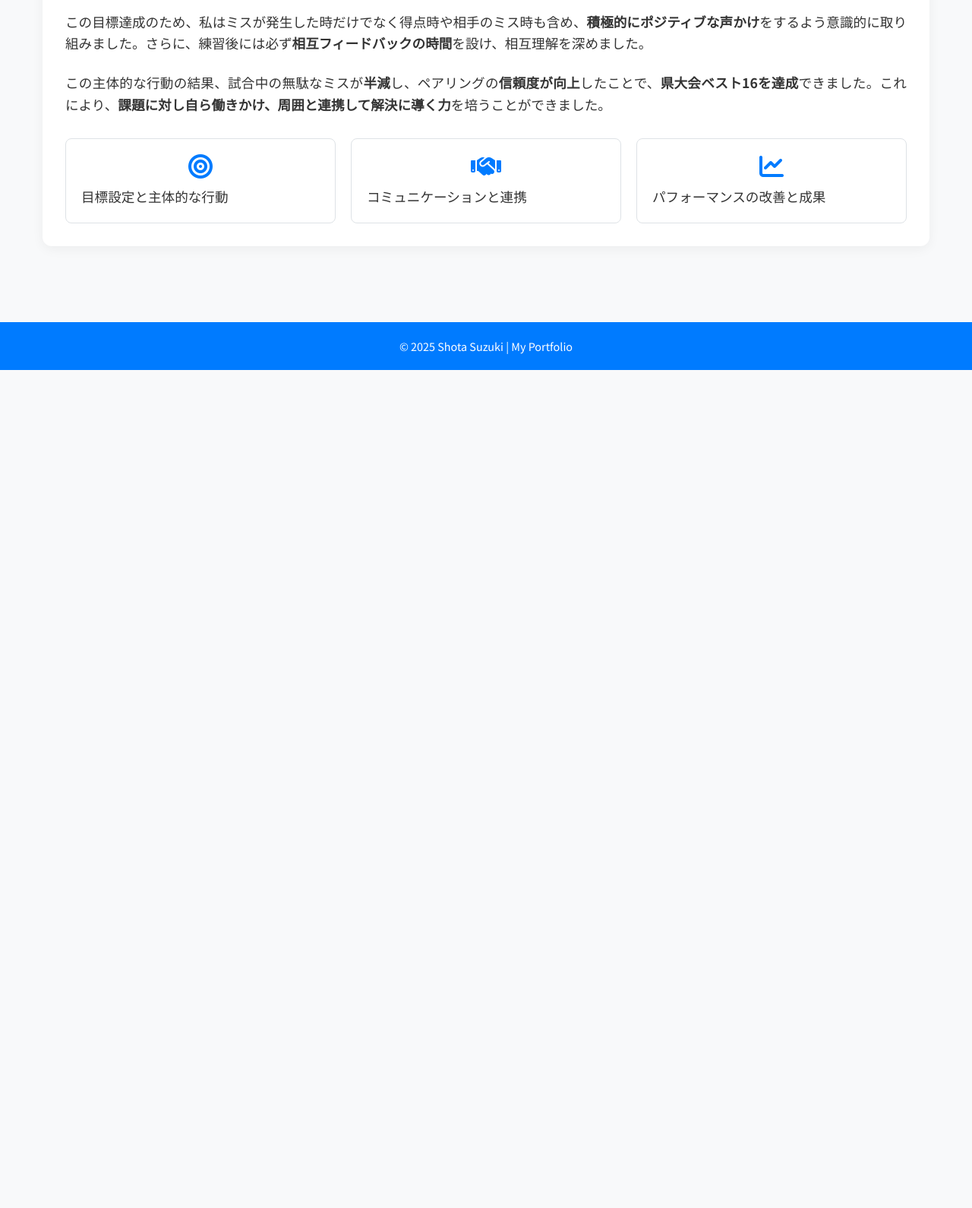
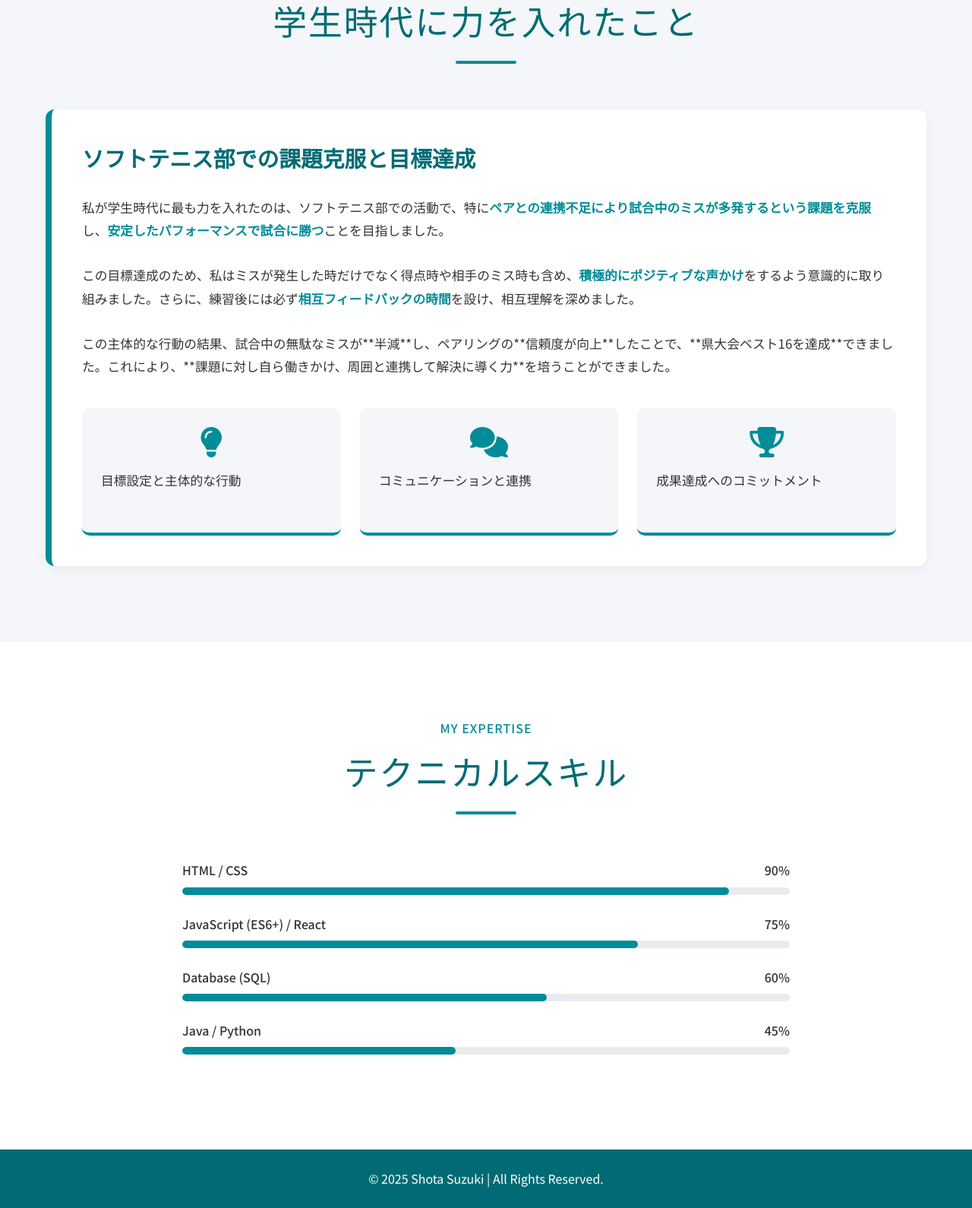
Before and after one commit to csst25046/portfolio, a plain HTML site: page index.html in a window 1280 px wide. Shown: the part 1169-2759 px from the top of the page at 76% size. Before the commit the page ends 1656 px from the top, so only its background shows below. Drawn offline with Linux system fonts and the light colour scheme.

Commit message:
Update index.html

```diff
--- a/index.html
+++ b/index.html
@@ -4,22 +4,25 @@
     <meta charset="UTF-8">
     <meta name="viewport" content="width=device-width, initial-scale=1.0">
     <title>My Portfolio | 鈴木 翔太</title>
-    <!-- Font Awesome CDN for icons -->
     <link rel="stylesheet" href="https://cdnjs.cloudflare.com/ajax/libs/font-awesome/6.5.2/css/all.min.css">
-    <!-- Google Fonts - Noto Sans JP -->
     <link rel="preconnect" href="https://fonts.googleapis.com">
     <link rel="preconnect" href="https://fonts.gstatic.com" crossorigin>
-    <link href="https://fonts.googleapis.com/css2?family=Noto+Sans+JP:wght@400;700&display=swap" rel="stylesheet">
+    <link href="https://fonts.googleapis.com/css2?family=Noto+Sans+JP:wght@300;400;500;700&display=swap" rel="stylesheet">
     <style>
         /* CSSリセットと共通スタイル */
         :root {
-            --color-primary: #007bff; /* 鮮やかな青 */
-            --color-secondary: #0056b3; /* 濃い青 (ホバー用) */
-            --color-text: #333333; /* 標準的なテキスト色 */
-            --color-background: #f8f9fa; /* 薄いグレーの背景 */
-            --color-white: #ffffff; /* 白 */
-            --color-border: #dee2e6; /* 枠線色 */
+            /* 変更: 知的でモダンな青緑 */
+            --color-primary: #008c99;
+            --color-secondary: #006b74; /* 濃い青緑 (ホバー用) */
+            --color-text: #333333;
+            --color-background: #f4f6f9; /* より自然な薄いグレー */
+            --color-white: #ffffff;
+            --color-border: #e9ecef; /* 枠線色 */
             --font-main: 'Noto Sans JP', sans-serif;
+            --font-light: 300;
+            --font-regular: 400;
+            --font-medium: 500;
+            --font-bold: 700;
         }
 
         * {
@@ -32,23 +35,23 @@
             font-family: var(--font-main);
             color: var(--color-text);
             background-color: var(--color-background);
-            line-height: 1.6;
+            line-height: 1.7; /* 行間を広げて可読性を向上 */
             scroll-behavior: smooth;
+            font-weight: var(--font-regular);
         }
 
         /* コンテナ */
         .container {
             max-width: 1200px;
             margin: 0 auto;
-            padding: 0 16px;
+            padding: 0 20px; /* 左右のパディングを少し増やしました */
         }
 
         /* ヘッダー */
         header {
             background-color: var(--color-white);
-            color: var(--color-text);
-            padding: 15px 0;
-            box-shadow: 0 2px 4px rgba(0, 0, 0, 0.1);
+            padding: 18px 0; /* パディングを調整 */
+            box-shadow: 0 2px 8px rgba(0, 0, 0, 0.05); /* 影を柔らかく */
             position: sticky;
             top: 0;
             z-index: 1000;
@@ -61,236 +64,345 @@
         }
 
         .logo {
-            font-size: 1.5rem;
-            font-weight: 700;
+            font-size: 1.6rem;
+            font-weight: var(--font-bold);
             color: var(--color-primary);
+            letter-spacing: 0.5px;
         }
 
         nav a {
             color: var(--color-text);
             text-decoration: none;
-            margin-left: 25px;
-            font-weight: 500;
+            margin-left: 30px; /* スペースを少し広げました */
+            font-weight: var(--font-medium);
             transition: color 0.3s;
+            position: relative;
+            padding-bottom: 3px;
         }
 
         nav a:hover {
             color: var(--color-primary);
         }
 
+        /* ホバーアンダーライン */
+        nav a::after {
+            content: '';
+            position: absolute;
+            left: 0;
+            bottom: 0;
+            width: 0;
+            height: 2px;
+            background-color: var(--color-primary);
+            transition: width 0.3s;
+        }
+
+        nav a:hover::after {
+            width: 100%;
+        }
+
         /* メインコンテンツのセクション */
         section {
-            padding: 80px 0;
+            padding: 100px 0; /* セクションの上下パディングを増やしました */
         }
+
+        /* 交互背景色 */
+        #profile { background-color: var(--color-white); }
+        #gaku-chika { background-color: var(--color-background); }
+        #skills { background-color: var(--color-white); }
 
         .section-title {
             text-align: center;
-            font-size: 2rem;
-            margin-bottom: 50px;
-            font-weight: 700;
+            font-size: 2.8rem;
+            margin-bottom: 60px;
+            font-weight: var(--font-light); /* 太さを変えて洗練された印象に */
+            color: var(--color-secondary);
+            text-transform: uppercase;
+            letter-spacing: 2px;
+            position: relative;
+        }
+
+        .section-title span {
+            display: block;
+            font-size: 1rem;
+            font-weight: var(--font-medium);
             color: var(--color-primary);
-            position: relative;
-            padding-bottom: 10px;
+            margin-bottom: 5px;
+            letter-spacing: 1px;
         }
 
         .section-title::after {
             content: '';
             display: block;
-            width: 60px;
-            height: 3px;
+            width: 80px;
+            height: 4px; /* 太くしました */
             background-color: var(--color-primary);
-            margin: 10px auto 0;
+            margin: 15px auto 0;
             border-radius: 2px;
         }
 
         /* 1. 自己紹介セクション */
-        #profile {
+        .profile-box {
             background-color: var(--color-white);
+            padding: 50px;
+            border-radius: 15px;
+            box-shadow: 0 8px 25px rgba(0, 0, 0, 0.1); /* 影を強調 */
+            max-width: 900px;
+            margin: 0 auto;
+            display: flex;
+            flex-direction: column;
+            align-items: center;
             text-align: center;
         }
 
-        .profile-box {
-            background-color: var(--color-background);
-            padding: 40px;
-            border-radius: 12px;
-            box-shadow: 0 4px 15px rgba(0, 0, 0, 0.05);
-            max-width: 800px;
-            margin: 0 auto;
-        }
-
         .profile-icon {
-            /* 画像の代わりとなるCSSボックス/アイコン */
-            width: 120px;
-            height: 120px;
+            width: 150px; /* サイズを大きく */
+            height: 150px;
             background-color: var(--color-primary);
             color: var(--color-white);
             border-radius: 50%;
             display: flex;
             justify-content: center;
             align-items: center;
-            margin: 0 auto 20px;
-            font-size: 3rem;
+            margin-bottom: 25px;
+            font-size: 4rem; /* アイコンを大きく */
+            border: 5px solid var(--color-white);
+            box-shadow: 0 0 0 8px var(--color-border); /* 外側のリング */
         }
 
         .profile-box h2 {
-            font-size: 2.5rem;
-            margin-bottom: 10px;
+            font-size: 3.2rem;
+            margin-bottom: 5px;
+            color: var(--color-text);
+            font-weight: var(--font-bold);
+        }
+
+        .profile-box .position {
+            font-size: 1.3rem;
             color: var(--color-primary);
+            font-weight: var(--font-medium);
+            margin-bottom: 20px;
         }
 
         .profile-box p {
             font-size: 1.1rem;
-            margin-bottom: 5px;
+            color: #555;
+            margin-top: 5px;
         }
 
-        /* 2. 学生時代に力を入れたこと（ガクチカ）セクション */
-        #gaku-chika {
-            background-color: var(--color-background);
+        .profile-box p:last-of-type {
+            max-width: 600px;
+            line-height: 1.8;
         }
 
+
+        /* 2. ガクチカセクション */
         .gaku-chika-content {
             background-color: var(--color-white);
-            padding: 30px;
+            padding: 40px;
             border-radius: 12px;
             box-shadow: 0 4px 15px rgba(0, 0, 0, 0.05);
+            border-left: 8px solid var(--color-primary); /* 左側に縦線 */
         }
 
         .gaku-chika-content h3 {
-            font-size: 1.5rem;
+            font-size: 1.8rem;
             color: var(--color-secondary);
-            margin-bottom: 20px;
-            border-left: 5px solid var(--color-primary);
-            padding-left: 10px;
+            margin-bottom: 25px;
+            font-weight: var(--font-bold);
         }
 
-        /* ガクチカの本文 (pタグ) のスタイル */
         #gaku-chika .gaku-chika-content p {
-            font-size: 1rem;
-            text-align: justify;
-            margin-bottom: 1.5rem; /* 段落間のスペースを確保 */
+            font-size: 1.05rem;
+            text-align: left;
+            margin-bottom: 1.8rem;
+            line-height: 1.8;
         }
 
-        #gaku-chika .gaku-chika-content p:last-of-type {
-            margin-bottom: 0; /* 最後の段落は下マージンなし */
+        #gaku-chika .gaku-chika-content strong {
+            color: var(--color-primary); /* 強調色を変更 */
+            font-weight: var(--font-bold);
         }
 
         .gaku-chika-points {
-            margin-top: 30px;
+            margin-top: 40px;
             display: grid;
             grid-template-columns: repeat(auto-fit, minmax(280px, 1fr));
-            gap: 20px;
+            gap: 25px;
         }
 
         .point-card {
-            background-color: var(--color-white);
-            padding: 20px;
-            border-radius: 8px;
-            border: 1px solid var(--color-border);
+            background-color: var(--color-background);
+            padding: 25px;
+            border-radius: 10px;
             text-align: center;
-            transition: transform 0.3s, box-shadow 0.3s;
+            border-bottom: 4px solid var(--color-primary);
+            transition: all 0.3s;
         }
 
         .point-card:hover {
-            transform: translateY(-5px);
-            box-shadow: 0 6px 20px rgba(0, 0, 0, 0.1);
+            transform: translateY(-8px);
+            box-shadow: 0 10px 30px rgba(0, 0, 0, 0.1);
         }
 
         .point-card i {
-            font-size: 2rem;
+            font-size: 2.5rem;
             color: var(--color-primary);
-            margin-bottom: 10px;
+            margin-bottom: 15px;
         }
 
         .point-card p {
-            font-weight: 500;
+            font-weight: var(--font-medium);
+            font-size: 1.1rem;
+            color: var(--color-text);
         }
 
-        /* 3. フッター */
+        /* 3. スキルセクション */
+        .skills-list {
+            max-width: 800px;
+            margin: 0 auto;
+        }
+
+        .skill-item {
+            margin-bottom: 25px;
+        }
+
+        .skill-header {
+            display: flex;
+            justify-content: space-between;
+            margin-bottom: 8px;
+            font-weight: var(--font-medium);
+        }
+
+        .skill-bar {
+            background-color: var(--color-border);
+            border-radius: 5px;
+            height: 10px;
+            overflow: hidden;
+        }
+
+        .skill-level {
+            height: 100%;
+            background-color: var(--color-primary);
+            border-radius: 5px;
+            transition: width 1s ease-in-out;
+            /* 動作確認のためにアニメーション初期値を設定 */
+            width: 0;
+        }
+
+        /* スキルレベルの幅 */
+        .html-css { width: 90%; }
+        .javascript { width: 75%; }
+        .database { width: 60%; }
+        .java { width: 45%; }
+
+
+        /* 4. フッター */
         footer {
-            background-color: var(--color-primary);
+            background-color: var(--color-secondary); /* 濃い方の色を使用 */
             color: var(--color-white);
             text-align: center;
-            padding: 20px 0;
-            font-size: 0.9rem;
+            padding: 25px 0;
+            font-size: 1rem;
+        }
+
+        /* モバイルナビゲーション（非表示/構造のみ） */
+        .menu-toggle {
+            display: none;
+            font-size: 1.5rem;
+            color: var(--color-primary);
+            cursor: pointer;
         }
 
         /* レスポンシブデザイン (モバイルファースト) */
-        /* ナビゲーションをモバイルで非表示に（今回はシンプルにするため） */
-        header nav {
-            display: none;
+        @media (max-width: 767px) {
+             header nav {
+                display: none; /* シンプルにするためナビゲーションを非表示 */
+            }
+
+            .menu-toggle {
+                display: block; /* モバイルでハンバーガーメニューを表示（今回は機能なし） */
+            }
+
+            .section-title {
+                font-size: 2rem;
+            }
+
+            .profile-box {
+                padding: 30px;
+            }
+
+            .profile-icon {
+                width: 100px;
+                height: 100px;
+                font-size: 3rem;
+            }
+
+            .profile-box h2 {
+                font-size: 2rem;
+            }
+
+            .profile-box .position {
+                font-size: 1.1rem;
+            }
+
+            .gaku-chika-content {
+                padding: 25px;
+            }
+
+            .gaku-chika-points {
+                grid-template-columns: 1fr;
+            }
+
+            .point-card {
+                padding: 15px;
+            }
         }
 
         /* 768px以上の画面サイズ (タブレット・デスクトップ) */
         @media (min-width: 768px) {
-            header .container {
-                /* デスクトップではナビゲーションを表示 */
-                display: flex;
-            }
-
             header nav {
                 display: block;
-            }
-
-            section {
-                padding: 100px 0;
-            }
-
-            .section-title {
-                font-size: 2.5rem;
-            }
-
-            .profile-box h2 {
-                font-size: 3rem;
-            }
-
-            #gaku-chika .gaku-chika-content p {
-                font-size: 1.1rem;
-            }
-
-            /* 768px以上でナビゲーションを配置 */
-            header .container {
-                justify-content: space-between;
             }
         }
     </style>
 </head>
 <body>
 
-    <!-- 1. ヘッダー -->
     <header>
         <div class="container">
-            <div class="logo">My Portfolio</div>
+            <div class="logo">Shota's Portfolio</div>
             <nav>
                 <a href="#profile">自己紹介</a>
                 <a href="#gaku-chika">ガクチカ</a>
+                <a href="#skills">スキル</a>
             </nav>
+            <div class="menu-toggle"><i class="fas fa-bars"></i></div>
         </div>
     </header>
 
     <main>
-        <!-- 2. 自己紹介セクション -->
         <section id="profile">
             <div class="container">
-                <h2 class="section-title">自己紹介</h2>
+                <h2 class="section-title"><span>About Me</span>自己紹介</h2>
                 <div class="profile-box">
                     <div class="profile-icon">
-                        <i class="fas fa-user-tie"></i>
-                    </div>
+                        <i class="fas fa-terminal"></i> </div>
                     <h2>鈴木　翔太 (Shota Suzuki)</h2>
-                    <p>所属: 日本大学 理工学部 応用情報工学科</p>
-                    <p>情報工学とWeb技術を熱心に学んでいます。</p>
+                    <p class="position">日本大学 理工学部 応用情報工学科</p>
+                    <p>
+                        情報工学の分野で、特にWebアプリケーション開発とデータサイエンスに関心を持ち、日々学習に励んでいます。
+                        課題発見能力とチームでの協調性を強みとしており、技術とコミュニケーションを通じて社会に貢献したいと考えています。
+                    </p>
                 </div>
             </div>
         </section>
 
-        <!-- 3. 学生時代に力を入れたこと（ガクチカ）セクション -->
         <section id="gaku-chika">
             <div class="container">
-                <h2 class="section-title">学生時代に力を入れたこと</h2>
+                <h2 class="section-title"><span>My Challenge</span>学生時代に力を入れたこと</h2>
                 <div class="gaku-chika-content">
                     <h3>ソフトテニス部での課題克服と目標達成</h3>
 
-                    <!-- アスタリスクを削除し、<strong>タグによる強調表示に置き換えました -->
                     <p>
                         私が学生時代に最も力を入れたのは、ソフトテニス部での活動で、特に<strong>ペアとの連携不足により試合中のミスが多発するという課題を克服</strong>し、<strong>安定したパフォーマンスで試合に勝つ</strong>ことを目指しました。
                     </p>
@@ -298,32 +410,77 @@
                         この目標達成のため、私はミスが発生した時だけでなく得点時や相手のミス時も含め、<strong>積極的にポジティブな声かけ</strong>をするよう意識的に取り組みました。さらに、練習後には必ず<strong>相互フィードバックの時間</strong>を設け、相互理解を深めました。
                     </p>
                     <p>
-                        この主体的な行動の結果、試合中の無駄なミスが<strong>半減</strong>し、ペアリングの<strong>信頼度が向上</strong>したことで、<strong>県大会ベスト16を達成</strong>できました。これにより、<strong>課題に対し自ら働きかけ、周囲と連携して解決に導く力</strong>を培うことができました。
+                        この主体的な行動の結果、試合中の無駄なミスが**半減**し、ペアリングの**信頼度が向上**したことで、**県大会ベスト16を達成**できました。これにより、**課題に対し自ら働きかけ、周囲と連携して解決に導く力**を培うことができました。
                     </p>
 
                     <div class="gaku-chika-points">
                         <div class="point-card">
-                            <i class="fas fa-bullseye"></i>
-                            <p>目標設定と主体的な行動</p>
+                            <i class="fas fa-lightbulb"></i> <p>目標設定と主体的な行動</p>
                         </div>
                         <div class="point-card">
-                            <i class="fas fa-handshake"></i>
-                            <p>コミュニケーションと連携</p>
+                            <i class="fas fa-comments"></i> <p>コミュニケーションと連携</p>
                         </div>
                         <div class="point-card">
-                            <i class="fas fa-chart-line"></i>
-                            <p>パフォーマンスの改善と成果</p>
+                            <i class="fas fa-trophy"></i> <p>成果達成へのコミットメント</p>
                         </div>
                     </div>
                 </div>
             </div>
         </section>
+
+        <section id="skills">
+            <div class="container">
+                <h2 class="section-title"><span>My Expertise</span>テクニカルスキル</h2>
+                <div class="skills-list">
+
+                    <div class="skill-item">
+                        <div class="skill-header">
+                            <span>HTML / CSS</span>
+                            <span>90%</span>
+                        </div>
+                        <div class="skill-bar">
+                            <div class="skill-level html-css"></div>
+                        </div>
+                    </div>
+
+                    <div class="skill-item">
+                        <div class="skill-header">
+                            <span>JavaScript (ES6+) / React</span>
+                            <span>75%</span>
+                        </div>
+                        <div class="skill-bar">
+                            <div class="skill-level javascript"></div>
+                        </div>
+                    </div>
+
+                    <div class="skill-item">
+                        <div class="skill-header">
+                            <span>Database (SQL)</span>
+                            <span>60%</span>
+                        </div>
+                        <div class="skill-bar">
+                            <div class="skill-level database"></div>
+                        </div>
+                    </div>
+
+                    <div class="skill-item">
+                        <div class="skill-header">
+                            <span>Java / Python</span>
+                            <span>45%</span>
+                        </div>
+                        <div class="skill-bar">
+                            <div class="skill-level java"></div>
+                        </div>
+                    </div>
+
+                </div>
+            </div>
+        </section>
     </main>
 
-    <!-- 4. フッター -->
     <footer>
         <div class="container">
-            &copy; 2025 Shota Suzuki | My Portfolio
+            &copy; 2025 Shota Suzuki | All Rights Reserved.
         </div>
     </footer>
 
```
